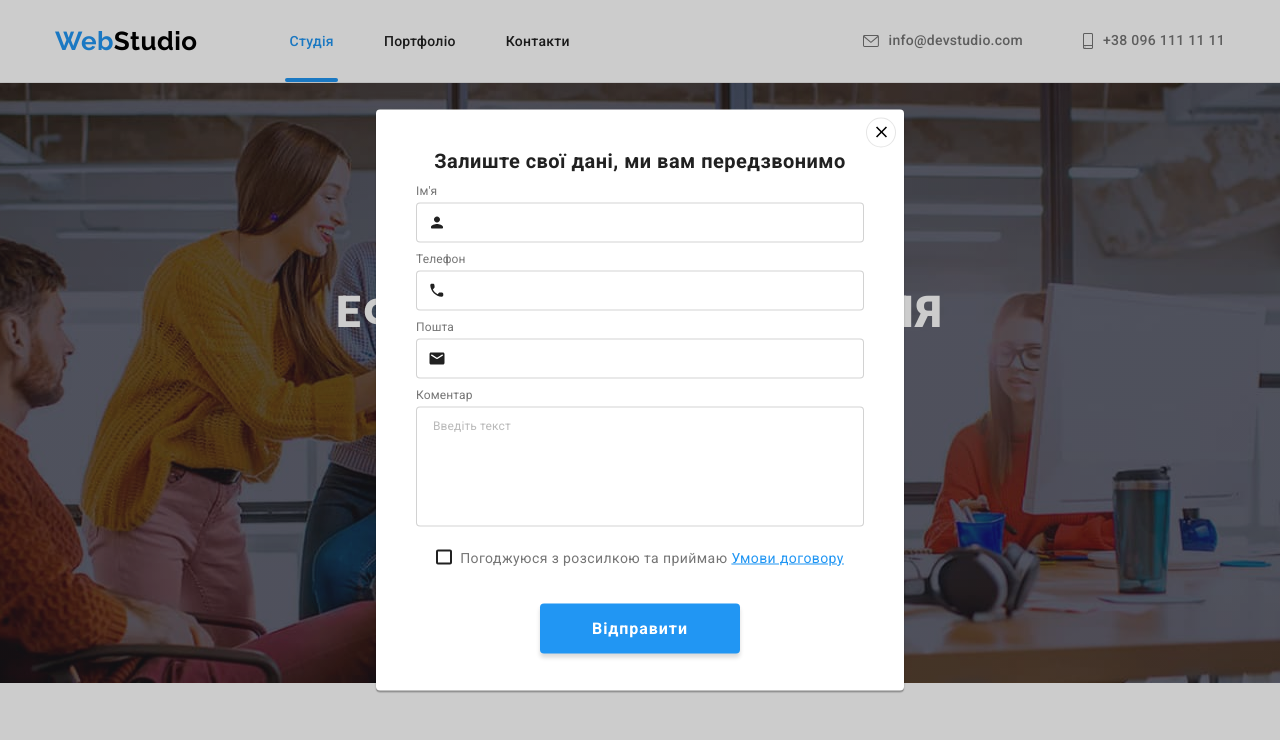
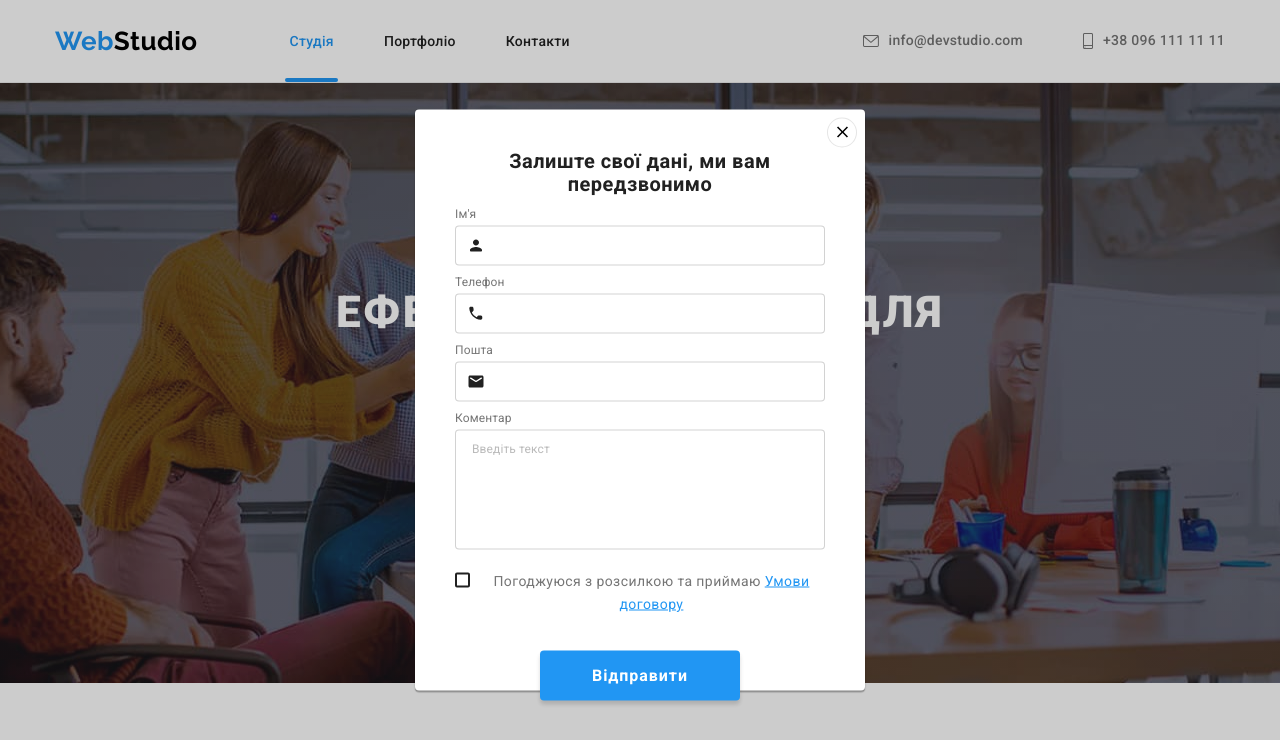
Before and after one commit to umbrach/goit-markup-hw-08, a plain HTML site: page index.html in a window 1280 px wide. Both pictures are taken after a click on the button "Замовити послугу". Shown: the top 740 px of the page. Drawn offline with nearby package versions, Linux system fonts and the light colour scheme; files that its build step writes are made by us from their sources.

Commit message:
Add modal form changes

```diff
--- a/sass/component/_modal.scss
+++ b/sass/component/_modal.scss
@@ -1,13 +1,14 @@
 .modal {
   position: absolute;
-  max-width: 450px;
-  max-height: 609px;
+  max-width: 100%;
+  width: 450px;
+  height: 609px;
   top: 50%;
   left: 50%;
   z-index: 3;
   opacity: 1;
-  width: 528px;
-  min-height: 581px;
+  // width: 528px;
+  // min-height: 581px;
   border-radius: 4px;
 
   background-color: var(--primary-white-color);
@@ -47,6 +48,7 @@
 .modal__form {
   display: block;
   padding: 40px;
+  width: 100%;
 }
 
 .modal__title {
```
